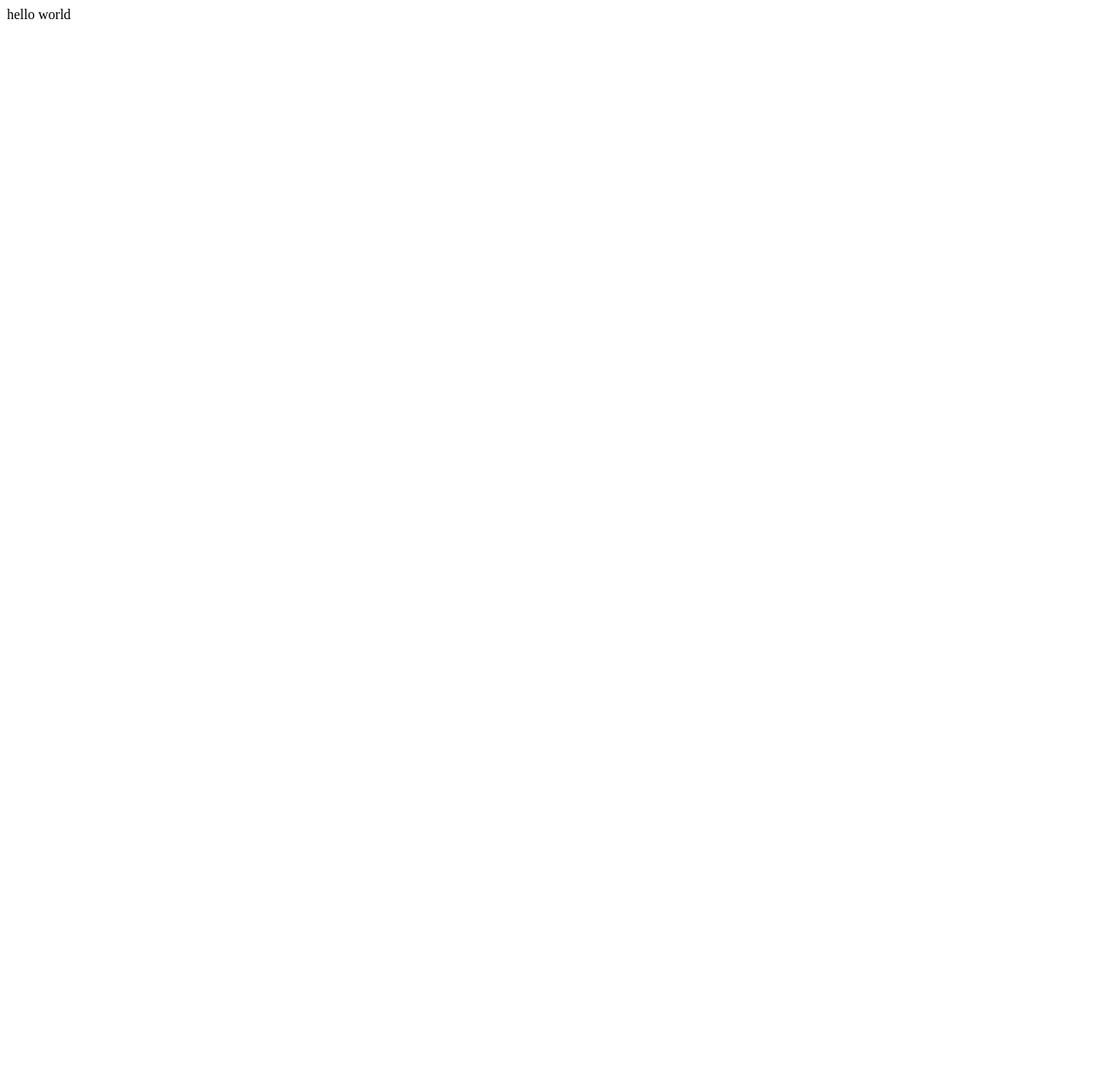
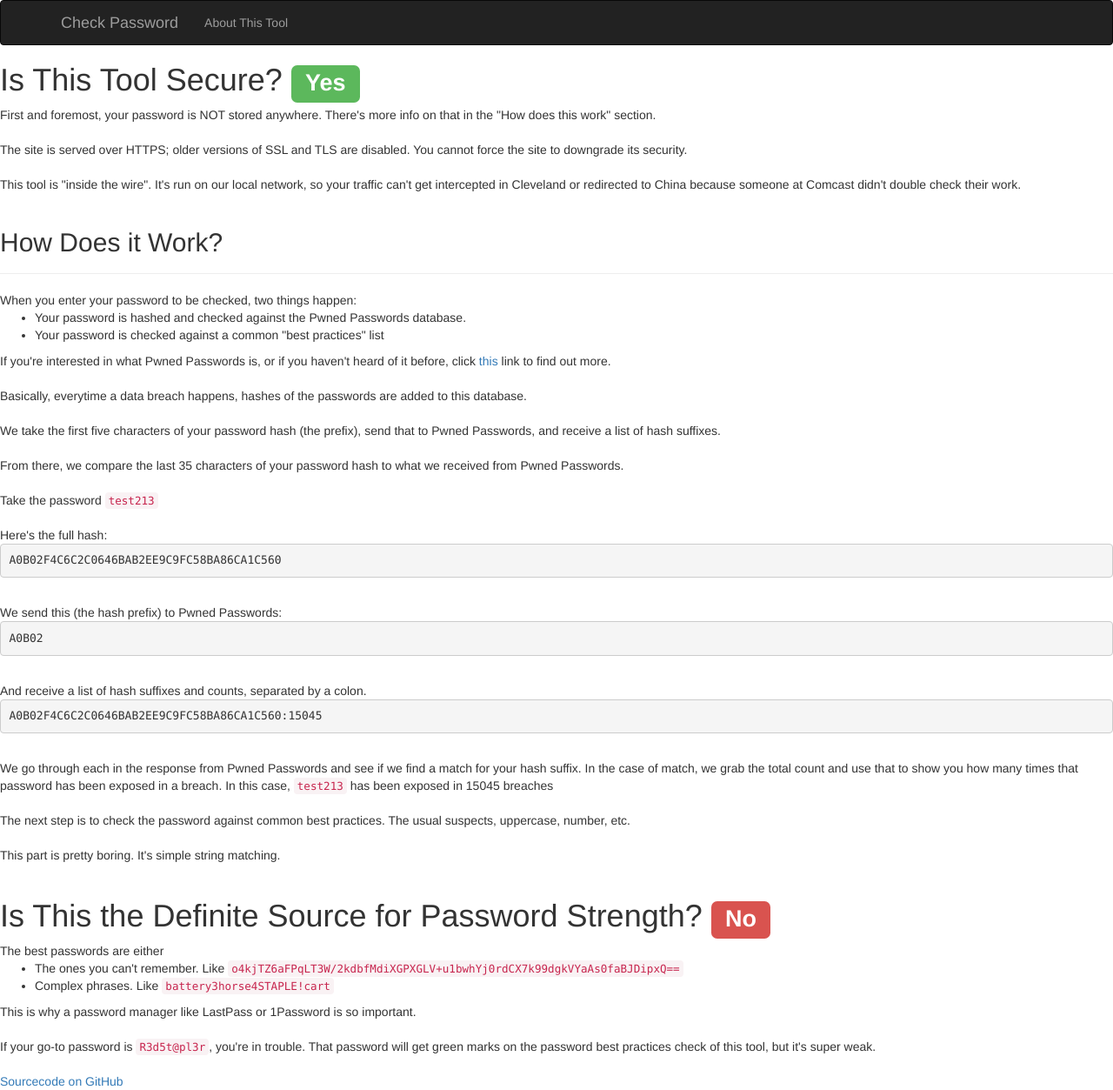
Before and after one commit to imm-llc/bhi-pw-strength-checker, a Flask app: page /about in a window 1280 px wide. Before the commit the page is almost empty. Shown: the whole page at 87% size. Before the commit the page ends 22 px from the top, so only its background shows below. Run offline with Flask 2, Linux system fonts and the light colour scheme; some libraries are stand-ins or nearby versions.

Commit message:
about page, docker

```diff
--- a/bhi_pw/routes.py
+++ b/bhi_pw/routes.py
@@ -49,4 +49,4 @@ def homepage():
 
 @app.route('/about', methods=["GET"])
 def about():
-    return "hello world"
+    return render_template('about.html')
--- a/bhi_pw/templates/about.html
+++ b/bhi_pw/templates/about.html
@@ -2,7 +2,87 @@
 
 {% block content %}
 
-<h3>Example heading <span class="label label-default">New</span></h3>
+<h1>Is This Tool Secure? <span class="label label-success">Yes</span></h1>
 
 
+First and foremost, your password is NOT stored anywhere. There's more info on that in the "How does this work" section.
+<br>
+<br>
+
+The site is served over HTTPS; older versions of SSL and TLS are disabled. You cannot force the site to downgrade its security.
+<br>
+<br>
+This tool is "inside the wire". It's run on our local network, so your traffic can't get intercepted in Cleveland or redirected to China because someone at Comcast didn't double check their work.
+<br>
+
+<div class="page-header">
+<h2>How Does it Work?</h2>
+</div>
+
+When you enter your password to be checked, two things happen:
+<br>
+
+<ul>
+    <li>
+        Your password is hashed and checked against the Pwned Passwords database.
+    </li>
+    <li>
+        Your password is checked against a common "best practices" list
+    </li>
+</ul>
+
+
+If you're interested in what Pwned Passwords is, or if you haven't heard of it before, click <a href="https://haveibeenpwned.com/Passwords"> this</a> link to find out more.
+<br>
+<br>
+
+Basically, everytime a data breach happens, hashes of the passwords are added to this database.
+<br>
+<br>
+
+We take the first five characters of your password hash (the prefix), send that to Pwned Passwords, and receive a list of hash suffixes.
+<br>
+<br>
+From there, we compare the last 35 characters of your password hash to what we received from Pwned Passwords.
+<br>
+<br>
+Take the password <code>test213</code>
+<br>
+<br>
+Here's the full hash:
+<br>
+<pre><code>A0B02F4C6C2C0646BAB2EE9C9FC58BA86CA1C560</code></pre>
+<br>
+We send this (the hash prefix) to Pwned Passwords:
+<pre><code>A0B02</code></pre>
+<br>
+And receive a list of hash suffixes and counts, separated by a colon.
+<br>
+<pre><code>A0B02F4C6C2C0646BAB2EE9C9FC58BA86CA1C560:15045</code></pre>
+<br>
+We go through each in the response from Pwned Passwords and see if we find a match for your hash suffix. In the case of match, we grab the total count and use that to show you how many times that password has been exposed in a breach.
+In this case, <code>test213</code> has been exposed in 15045 breaches
+<br>
+<br>
+The next step is to check the password against common best practices. The usual suspects, uppercase, number, etc.
+<br>
+<br>
+This part is pretty boring. It's simple string matching.
+<br>
+<br>
+<h1>Is This the Definite Source for Password Strength? <span class="label label-danger">No</span></h1>
+The best passwords are either
+<ul>
+    <li>The ones you can't remember. Like <code>o4kjTZ6aFPqLT3W/2kdbfMdiXGPXGLV+u1bwhYj0rdCX7k99dgkVYaAs0faBJDipxQ==</code></li>
+    <li>Complex phrases. Like <code>battery3horse4STAPLE!cart</code></li>
+</ul>
+This is why a password manager like LastPass or 1Password is so important.
+<br>
+<br>
+If your go-to password is <code>R3d5t@pl3r</code>, you're in trouble. That password will get green marks on the password best practices check of this tool, but it's super weak.
+<br>
+<br>
+
+<a href="https://github.com/imm-llc/bhi-pw-strength-checker">Sourcecode on GitHub</a>
+<br>
 {% endblock %}
```
Also changed, not shown: 1 other file.
